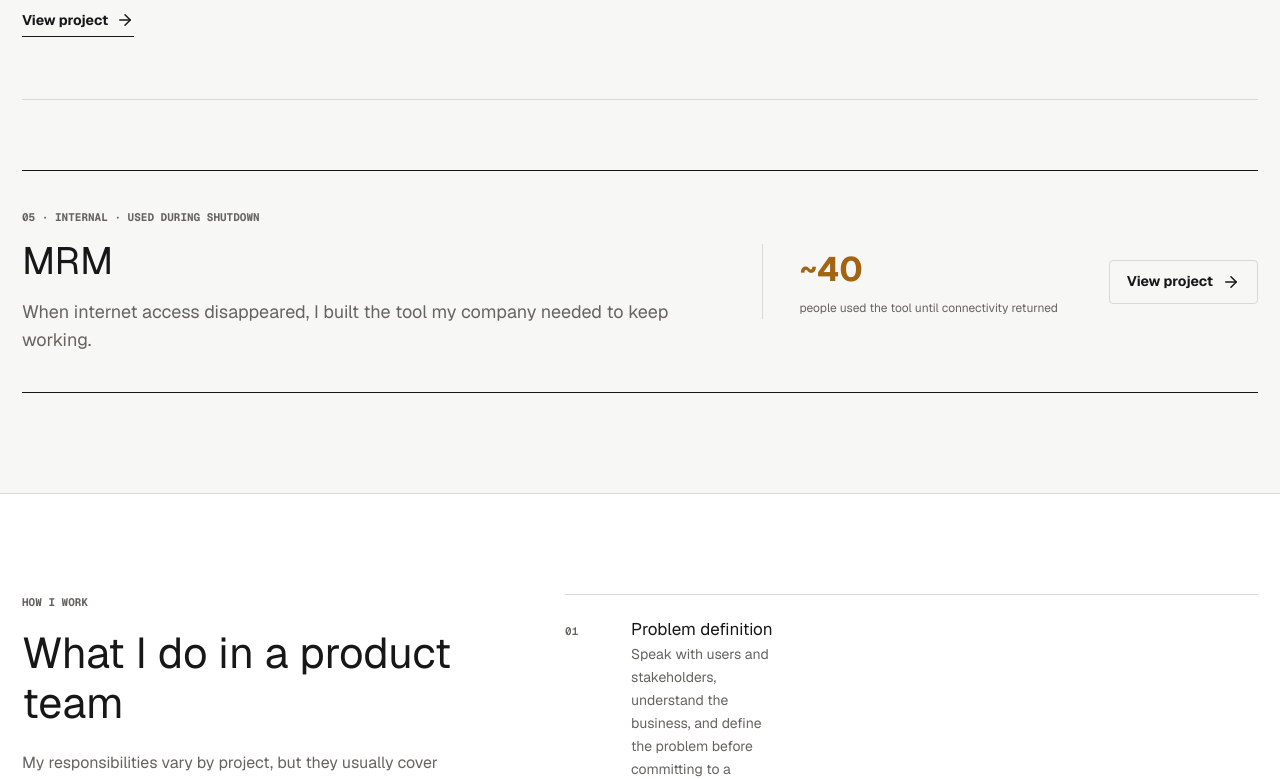
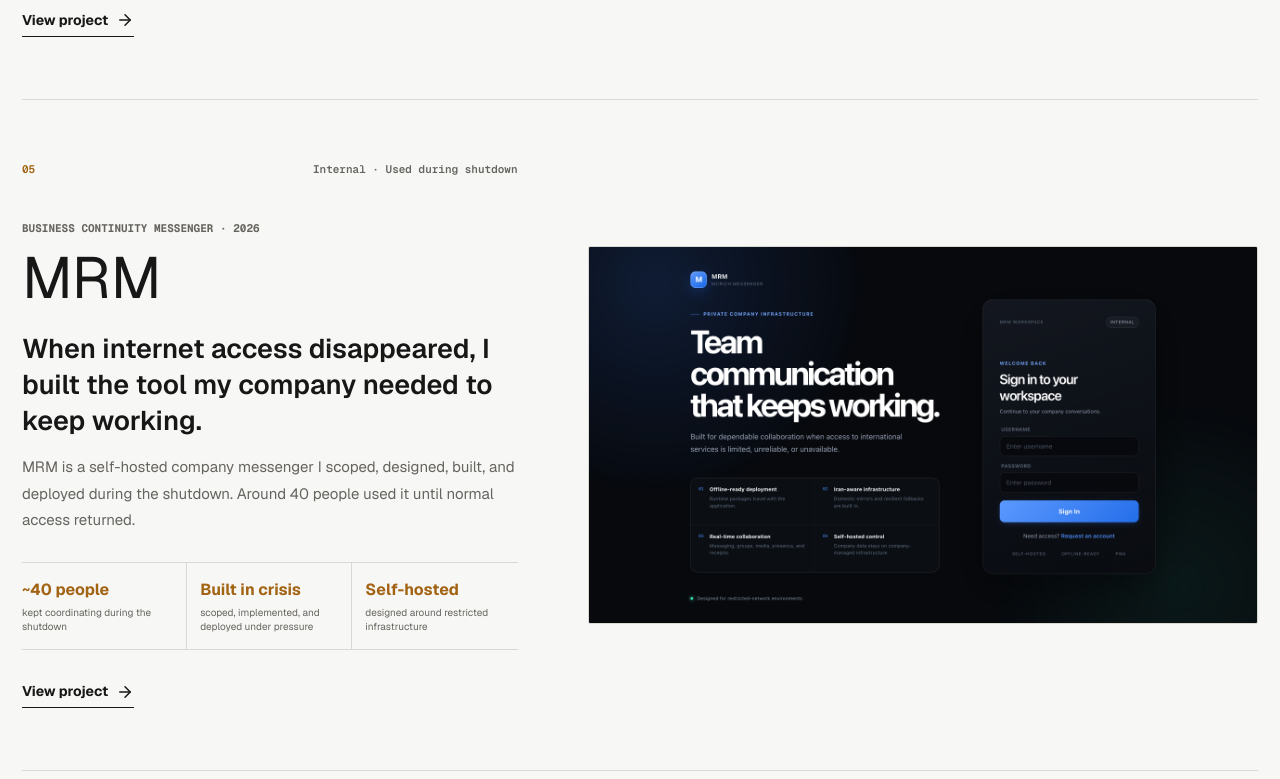
Before and after one commit to ShawnMcRich/portfolio, a Next.js app: page / in a window 1280 px wide. Shown: the part 4172-4951 px from the top of the page. Built offline with nearby package versions, Linux system fonts and the light colour scheme.

Commit message:
Add MRM product visual

```diff
--- a/app/data.ts
+++ b/app/data.ts
@@ -404,6 +404,7 @@ export const projects: Record<ProjectSlug, Project> = {
     deck: t("MRM is a self-hosted company messenger I scoped, designed, built, and deployed during the shutdown. Around 40 people used it until normal access returned.", "MRM یک پیام‌رسان داخلی و خودمیزبان است که همان روزهای قطعی تعریف، طراحی، ساخته و راه‌اندازی کردم. حدود ۴۰ نفر تا برگشت اینترنت از آن استفاده کردند."),
     role: t("Product Owner · Designer · Engineer · Operator", "مالک محصول · طراح · توسعه‌دهنده · مسئول راه‌اندازی"),
     team: t("Built for and adopted by an approximately 40-person company", "برای یک شرکت حدود ۴۰ نفره ساختم و همان تیم از آن استفاده کرد"),
+    cover: "/projects/mrm/restricted-network-workspace.png",
     links: [{ label: t("GitHub", "گیت هاب"), href: "https://github.com/ShawnMcRich/MRM" }],
     metrics: [
       { value: t("~40 people", "حدود ۴۰ نفر"), label: t("kept coordinating during the shutdown", "در زمان قطعی با هم در ارتباط ماندند") },
--- a/app/site.tsx
+++ b/app/site.tsx
@@ -307,7 +307,7 @@ const serviceCopy = {
   },
 } as const;
 
-const featured: ProjectSlug[] = ["apex", "vibe", "first-choice", "hosseintalab"];
+const featured: ProjectSlug[] = ["apex", "vibe", "first-choice", "hosseintalab", "mrm"];
 
 function root(locale: Locale) {
   return locale === "fa" ? "/fa" : "";
@@ -465,11 +465,6 @@ export function HomePage({ locale }: { locale: Locale }) {
           <Link className="text-link" href={href(locale, "work")}>{c.allWork}<Arrow locale={locale} /></Link>
         </header>
         <div className="project-stack">{featured.map(slug => <ProjectPreview key={slug} project={projects[slug]} locale={locale} />)}</div>
-        <div className="resilience-callout">
-          <div><p className="kicker">05 · {local(projects.mrm.stage, locale)}</p><h2>{projects.mrm.title}</h2><p>{local(projects.mrm.headline, locale)}</p></div>
-          <div><strong>{rtl ? "حدود ۴۰" : "~40"}</strong><span>{rtl ? "نفر از ابزار استفاده کردند تا اینترنت بازگشت" : "people used the tool until connectivity returned"}</span></div>
-          <Link className="button button-plain" href={href(locale, "work/mrm")}>{c.viewCase}<Arrow locale={locale} /></Link>
-        </div>
       </section>
 
       <section className="method-band">
```
Also changed, not shown: public/projects/mrm/restricted-network-workspace.png (added), 1 other file (tests, documents, lock files or other folders).
